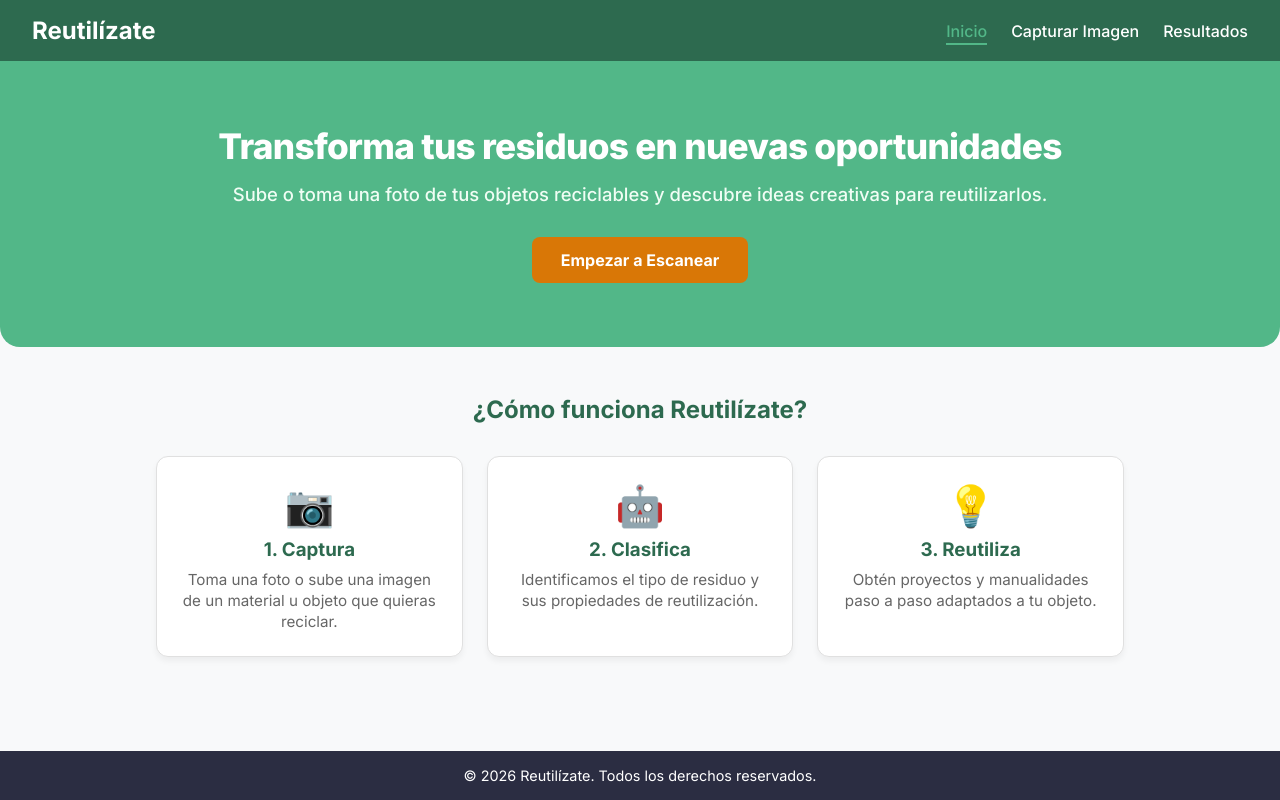
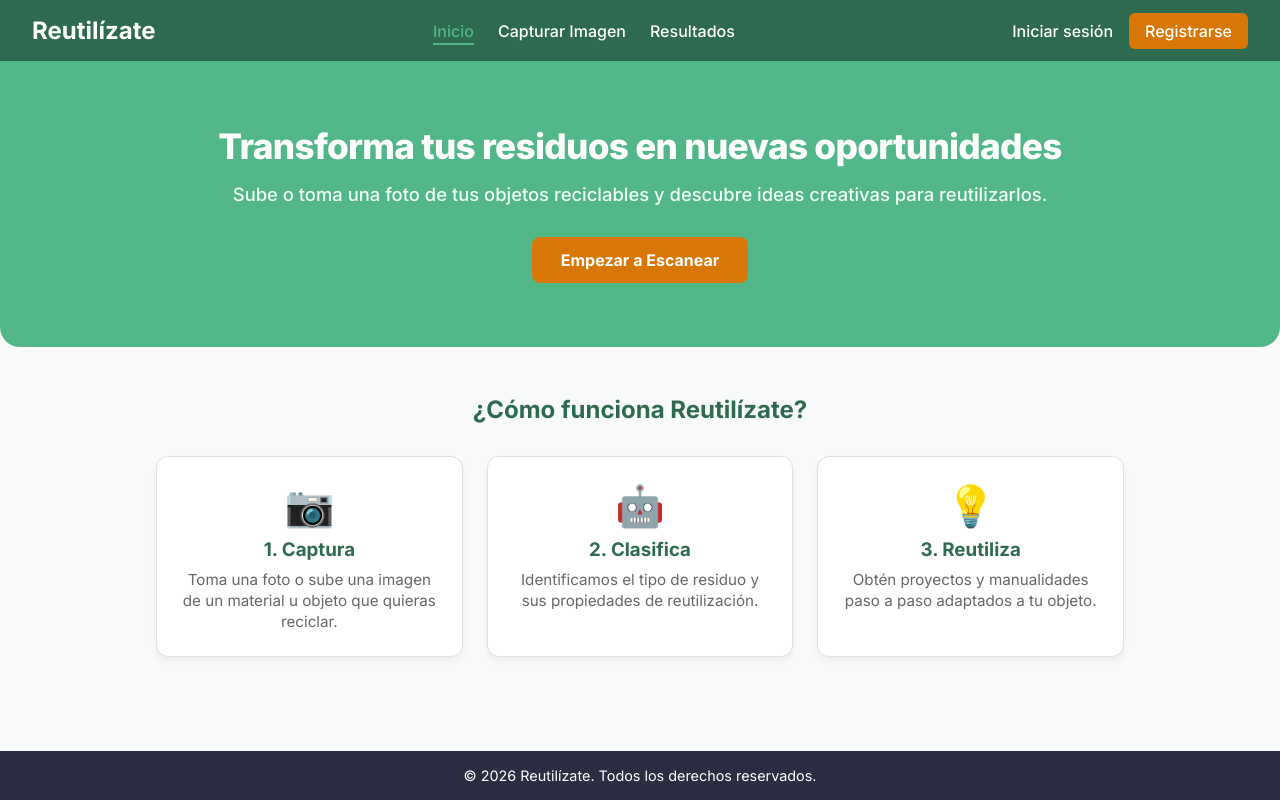
Before and after one commit to M-Suyuc2025/Reutilizate_Frontend, an Angular app: page / in a window 1280 px wide. Built offline with nearby package versions, Linux system fonts and the light colour scheme.

Commit message:
feat: agregar enlaces de login y registro al navbar

```diff
--- a/src/app/components/navbar/navbar.css
+++ b/src/app/components/navbar/navbar.css
@@ -37,3 +37,39 @@
   border-bottom: 2px solid var(--verde-claro);
   padding-bottom: 2px;
 }
+
+.navbar-auth {
+  list-style: none;
+  display: flex;
+  align-items: center;
+  gap: 1rem;
+  margin: 0;
+  padding: 0;
+}
+
+.navbar-auth a {
+  color: #ffffff;
+  text-decoration: none;
+  font-weight: 500;
+  transition: color 0.3s ease;
+}
+
+.navbar-auth a:hover {
+  color: var(--verde-claro);
+}
+
+.navbar-auth a.active {
+  color: var(--verde-claro);
+}
+
+.navbar-auth .btn-registro {
+  background-color: var(--naranja);
+  padding: 0.5rem 1rem;
+  border-radius: 6px;
+  color: #ffffff;
+}
+
+.navbar-auth .btn-registro:hover {
+  background-color: var(--verde-claro);
+  color: #ffffff;
+}
--- a/src/app/components/navbar/navbar.html
+++ b/src/app/components/navbar/navbar.html
@@ -8,4 +8,9 @@
     <li><a routerLink="/captura" routerLinkActive="active">Capturar Imagen</a></li>
     <li><a routerLink="/resultados" routerLinkActive="active">Resultados</a></li>
   </ul>
+
+  <ul class="navbar-auth">
+    <li><a routerLink="/login" routerLinkActive="active">Iniciar sesión</a></li>
+    <li><a routerLink="/registro" routerLinkActive="active" class="btn-registro">Registrarse</a></li>
+  </ul>
 </nav>
```
